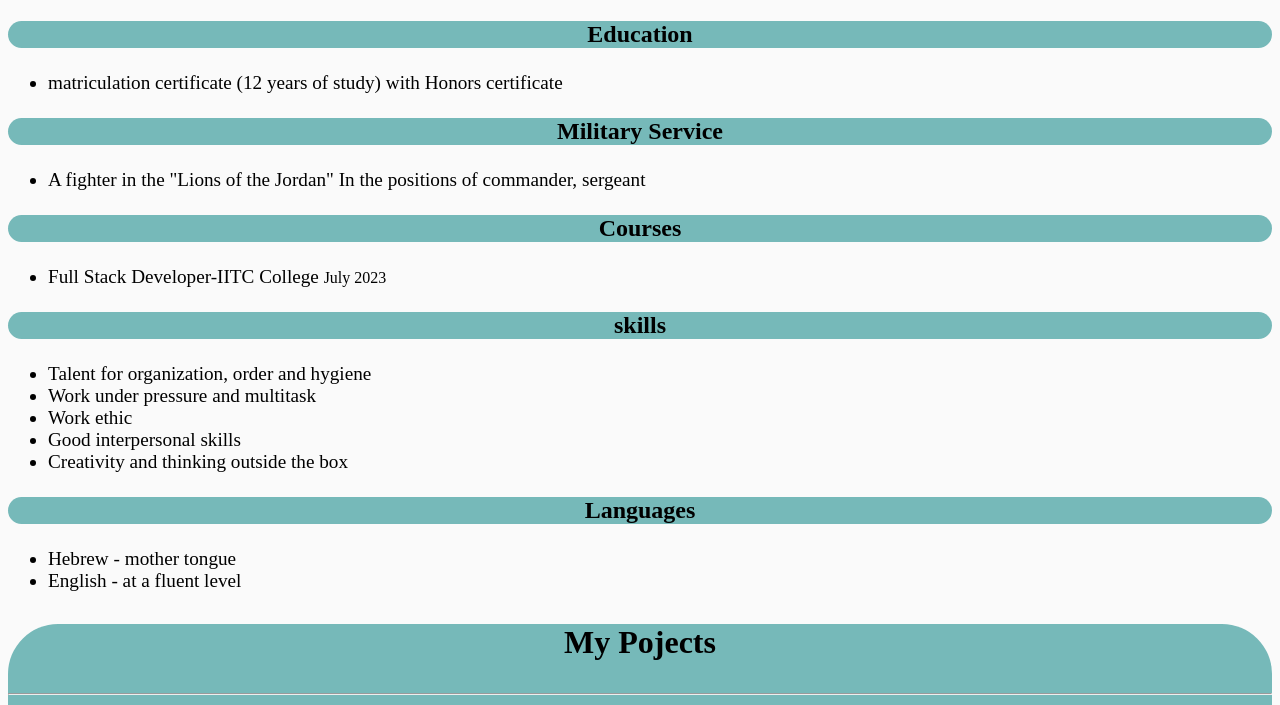
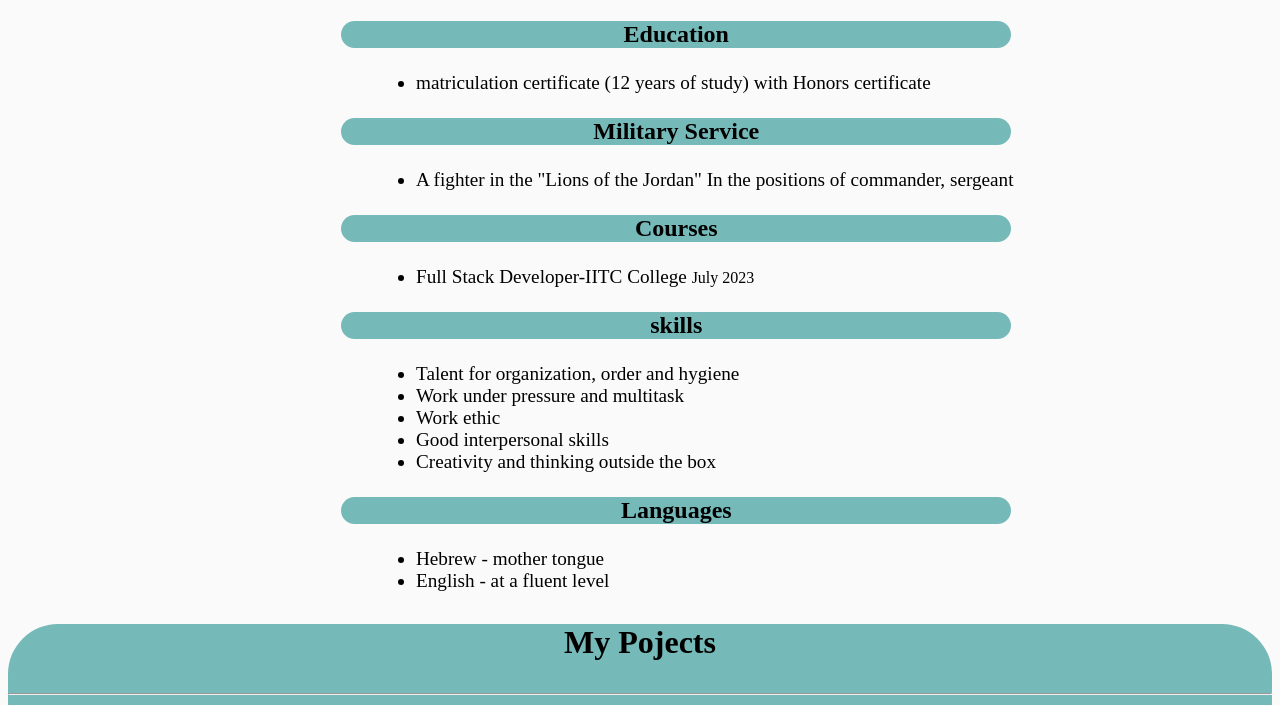
Before and after one commit to nitzanbs/Nitzan-Ben-Shimon-Resume, a plain HTML site: page index.html in a window 1280 px wide. Shown: the part 1259-1964 px from the top of the page. Drawn offline with Linux system fonts and the light colour scheme; grey boxes are pictures that could not be loaded.

Commit message:
change center

```diff
--- a/index.html
+++ b/index.html
@@ -36,7 +36,7 @@
         <p></p>
 
         <p class="headline"><b>Employment History</b></p>
-        <div></div>
+        <div class="mid">
         <p><b>Events Assistant Manager-Synergy,all over the country</b></p>
         <span>2017-Today</span>
         <ul>
@@ -56,6 +56,7 @@
             Utilizing problem-solving and organizational skills to ensure successful event definition and completion.
           </li>
         </ul>
+
 
         <p  ><b>substitue teacher-"Eshkol" elementary school,Holon</b></p>
         <span>December 2023-July 2023</span>
@@ -90,29 +91,35 @@
                 Optimal work under pressure with multitasking.
               </li>
             </ul>
+          </div>
                  <p class="headline"> <b>Education</b></p>
+                 <div class="mid">
            <ul>
             <li>
                 matriculation certificate (12 years of study) with Honors certificate
             </li>
            </ul>
-
+          </div>
               <p class="headline"> <b>Military Service</b></p>
+              <div class="mid">
            <ul>
             <li>
                 A fighter in the "Lions of the Jordan"
                 In the positions of commander, sergeant
             </li>
            </ul>
+          </div>
              <p class="headline"> <b>Courses</b></p>
+             <div class="mid">
              <ul>
                 <li>
                     Full Stack Developer-IITC College  <span><small>July 2023</small></span>
                 </li>
              </ul>
-
+            </div>
 
              <p class="headline"> <b>skills</b></p>
+             <div class="mid">
             <ul>
                 <li>
                     Talent for organization, order and hygiene
@@ -130,8 +137,9 @@
                     Creativity and thinking outside the box
                 </li>
               </ul>
-
+            </div>
              <p class="headline"> <b>Languages</b></p>
+             <div class="mid">
              <ul>
                  <li>
                     Hebrew - mother tongue
@@ -141,6 +149,7 @@
                  </li>
 
                </ul>
+              </div>
 
     </article>
 
@@ -152,7 +161,9 @@
     <div class="project">
     <a href="" target="_blank"><img src="https://upload.wikimedia.org/wikipedia/en/thumb/3/37/Jumpman_logo.svg/300px-Jumpman_logo.svg.png" alt="" height="60px" ></a>
     <a href="https://nitzanbs.github.io/Hotel/" target="_blank"><img src="https://digital.ihg.com/is/image/ihg/IC-Logo?fmt=png-alpha" alt=""height="60px"></a>
-     </div>
+    <a href="https://nitzanbs.github.io/Spain/" target="_blank"><img src="https://cdn.freebiesupply.com/logos/large/2x/spainc-logo-png-transparent.png" alt=""height="55px"></a>
+
+  </div>
 
 
     </footer>
--- a/style.css
+++ b/style.css
@@ -38,6 +38,8 @@ border-radius: 50%;
     font-size: x-large;
     text-align: center;
     border-radius: 50px;
+    margin-left: 333.33px;
+    width: 53%;
 }
 .center{
     text-align: center;
@@ -47,3 +49,7 @@ border-radius: 50%;
 {
     margin-left: 40px;
 }
+ .mid {
+    text-align: left;
+    margin-left: 368px;
+ }
```
